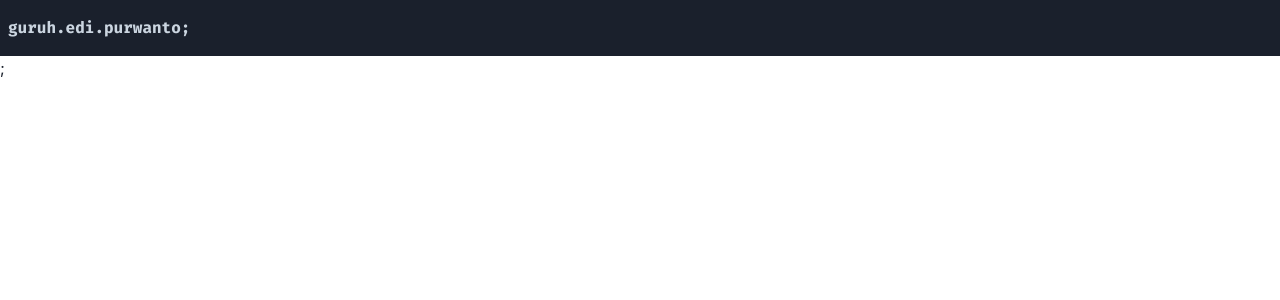
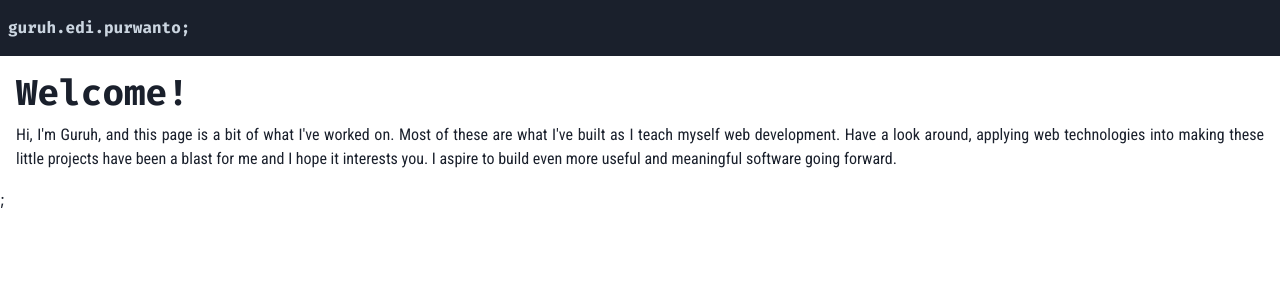
Before and after one commit to nagaremono/portfolio-v2, a Next.js app: page / in a window 1280 px wide. Shown: the top 300 px of the page. Built offline with nearby package versions, Linux system fonts and the light colour scheme.

Commit message:
create greeting component

```diff
--- /dev/null
+++ b/src/components/Greeting.tsx
@@ -0,0 +1,23 @@
+import { Box, Heading, Text } from '@chakra-ui/react';
+
+export const Greeting: React.FC = () => {
+  return (
+    <Box p={4}>
+      <Heading mb={2} fontFamily="fira">
+        Welcome!
+      </Heading>
+      <Text
+        textAlign="justify"
+        fontSize="md"
+        lineHeight={1.5}
+        fontFamily="roboto"
+      >
+        Hi, I'm Guruh, and this page is a bit of what I've worked on. Most of
+        these are what I've built as I teach myself web development. Have a look
+        around, applying web technologies into making these little projects have
+        been a blast for me and I hope it interests you. I aspire to build even
+        more useful and meaningful software going forward.
+      </Text>
+    </Box>
+  );
+};
--- a/src/pages/index.tsx
+++ b/src/pages/index.tsx
@@ -1,8 +1,13 @@
-import { Heading } from '@chakra-ui/react';
+import { Greeting } from '../components/Greeting';
 import { Header } from '../components/Header';
 
 const Home: React.FC = () => {
-  return <Header />;
+  return (
+    <>
+      <Header />
+      <Greeting />
+    </>
+  );
 };
 
 export default Home;
```
